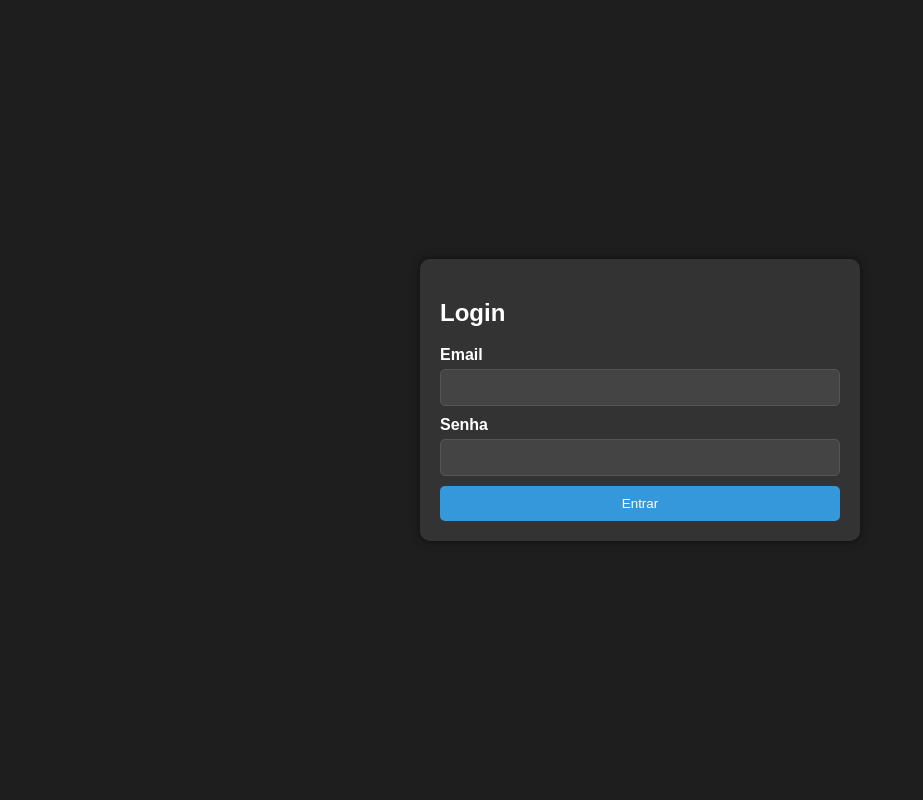
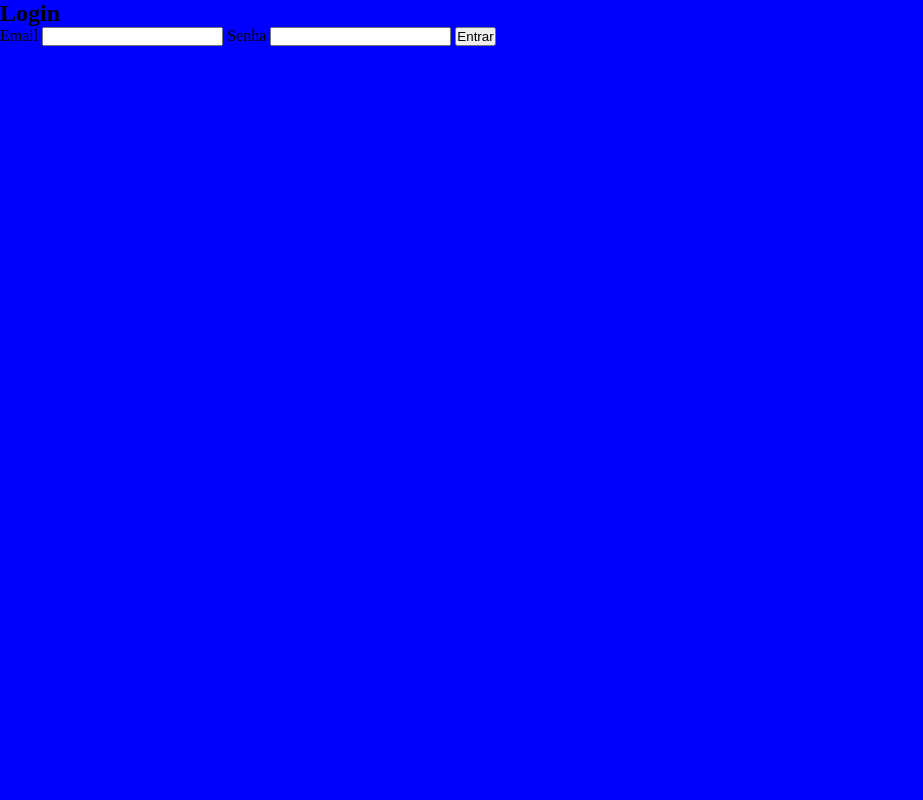
Before and after one commit to cp2-dc-info-projeto-final/breaking-4-wall, a PHP site: page /src/login.php in a window 1280 px wide. Shown: the whole page, without its empty margins (0-923 px from the left). Run offline with PHP 8.4, Linux system fonts and the light colour scheme.

Commit message:
Update style.css

```diff
--- a/css/style.css
+++ b/css/style.css
@@ -1,53 +1,80 @@
-body {
+.navbar {
+  justify-content: space-between; /* Isto alinha os itens da navegação e o formulário de pesquisa nas extremidades da barra de navegação */
+}
+
+.form-inline {
+  display: flex;
+  justify-content: flex-end; /* Isto alinha o formulário de pesquisa à direita */
+}
+
+/* Estilizações adicionais conforme necessário para alinhar com o seu design */
+
+
+
+/* Define o box-sizing globalmente para border-box e redefine margens e preenchimentos padrão para 0 */
+* {
+    box-sizing: border-box;
     margin: 0;
     padding: 0;
-    display: flex;
-    justify-content: center;
-    align-items: center;
-    min-height: 100vh;
-    background-color: #1e1e1e; /* Cor de fundo escura */
-    color: #fff; /* Cor do texto */
-    font-family: Arial, sans-serif;
   }
 
-.container {
-    background-color: #333; /* Cor de fundo do formulário */
-    border-radius: 10px;
-    box-shadow: 0px 0px 10px rgba(0, 0, 0, 0.5);
-    padding: 20px;
-    width: 400px;
+  /* Estilização básica do corpo da página */
+  body {
+    background-color: #0000FF;
+    margin: 0;
+    padding: 0;
   }
 
-.registration-form {
-    display: flex;
-    flex-direction: column;
+  /* Estilos para a classe .logo e a imagem dentro de nav.navbar */
+  .logo, nav.navbar img {
+    width: 75px;
+    height: 75px;
   }
 
-label {
-    font-weight: bold;
-    margin-bottom: 5px;
+  /* Estilos para a navegação (.navbar) */
+  nav.navbar {
+    background: #0000FF;
+    background: -webkit-linear-gradient(-135deg, #0000FF, rgb(255, 0, 119)); /* Substitua #000000 pela cor desejada */
+    font-size: 15px;
   }
 
-input {
-    padding: 10px;
-    margin-bottom: 10px;
-    border: 1px solid #555; /* Cor da borda do campo de entrada */
-    border-radius: 5px;
-    background-color: #444; /* Cor de fundo do campo de entrada */
-    color: #fff; /* Cor do texto do campo de entrada */
-    outline: none;
+  /* Estilos para os links de navegação */
+  a.nav-link {
+    color: #FFFF;
   }
 
-.custom-button {
-    background-color: #3498db;
-    color: #fff;
-    border: none;
-    border-radius: 5px;
-    padding: 10px;
-    cursor: pointer;
-    transition: background-color 0.3s ease;
+  /* Estilos para os links de navegação quando o mouse está sobre eles */
+  a.nav-link:hover {
+    color: black;
   }
 
-.custom-button:hover {
-    background-color: #2980b9;
+  /* Estilos para a classe .nav-nav (display flex) */
+  .nav-nav {
+    display: flex;
   }
+
+  /* Margem à esquerda para os itens de navegação (.nav-item) */
+  .nav-item {
+    margin-left: 10rem;
+  }
+
+  /* Estilos para a classe .login */
+  div.login {
+    background: #293462;
+    background: -webkit-linear-gradient(-135deg, #220a4c, #444);
+    border-radius: 10px;
+    text-align: center;
+    width: 150px;
+  }
+
+  /* Estilos para a classe .basecard */
+  .basecard {
+    display: flex;
+    align-items: center;
+    justify-content: center;
+  }
+
+  /* Estilos para a classe .container-lg */
+  .container-lg {
+    display: flex;
+  }
```
Lines whose indentation alone changed are shown as unchanged.
